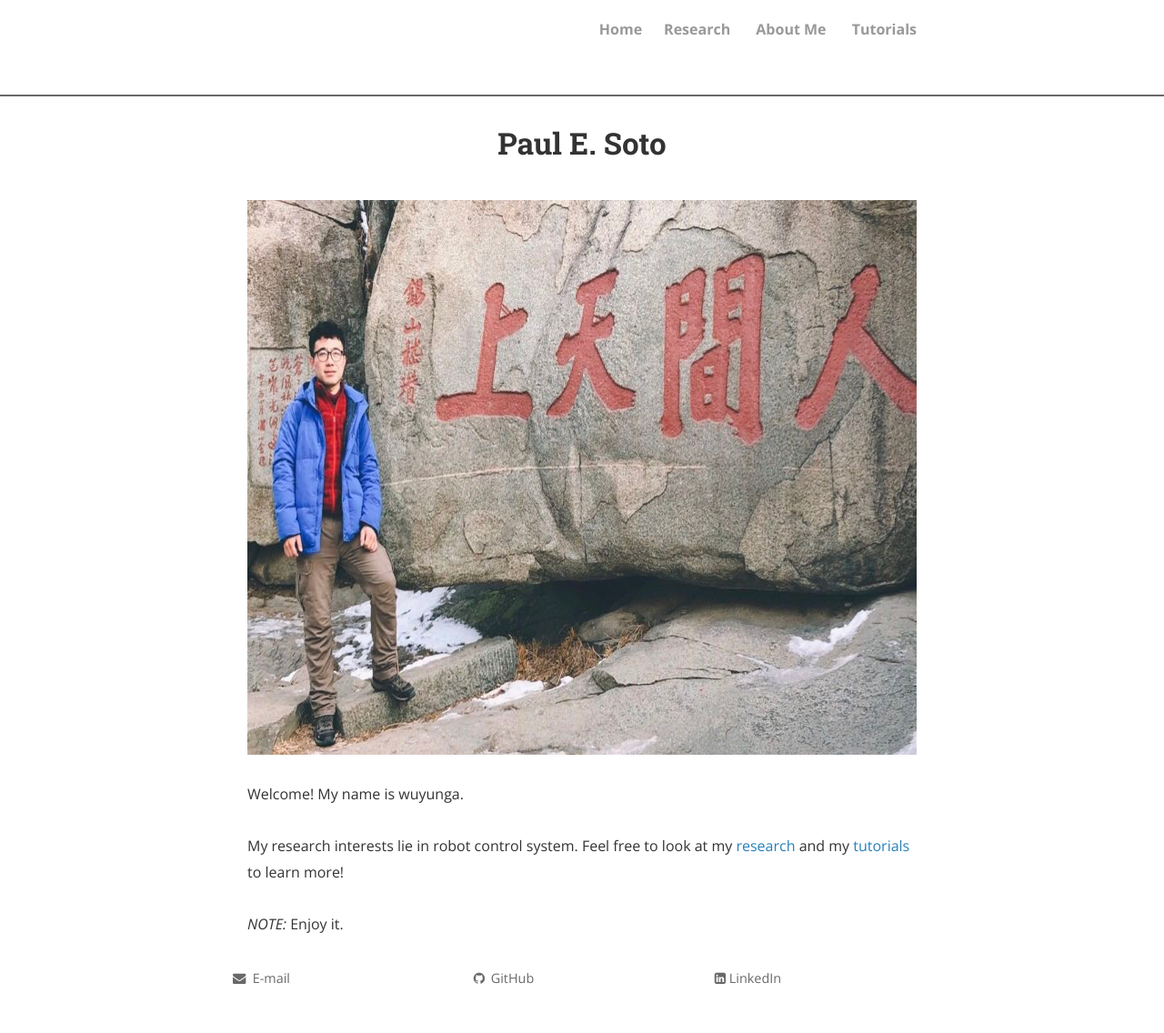
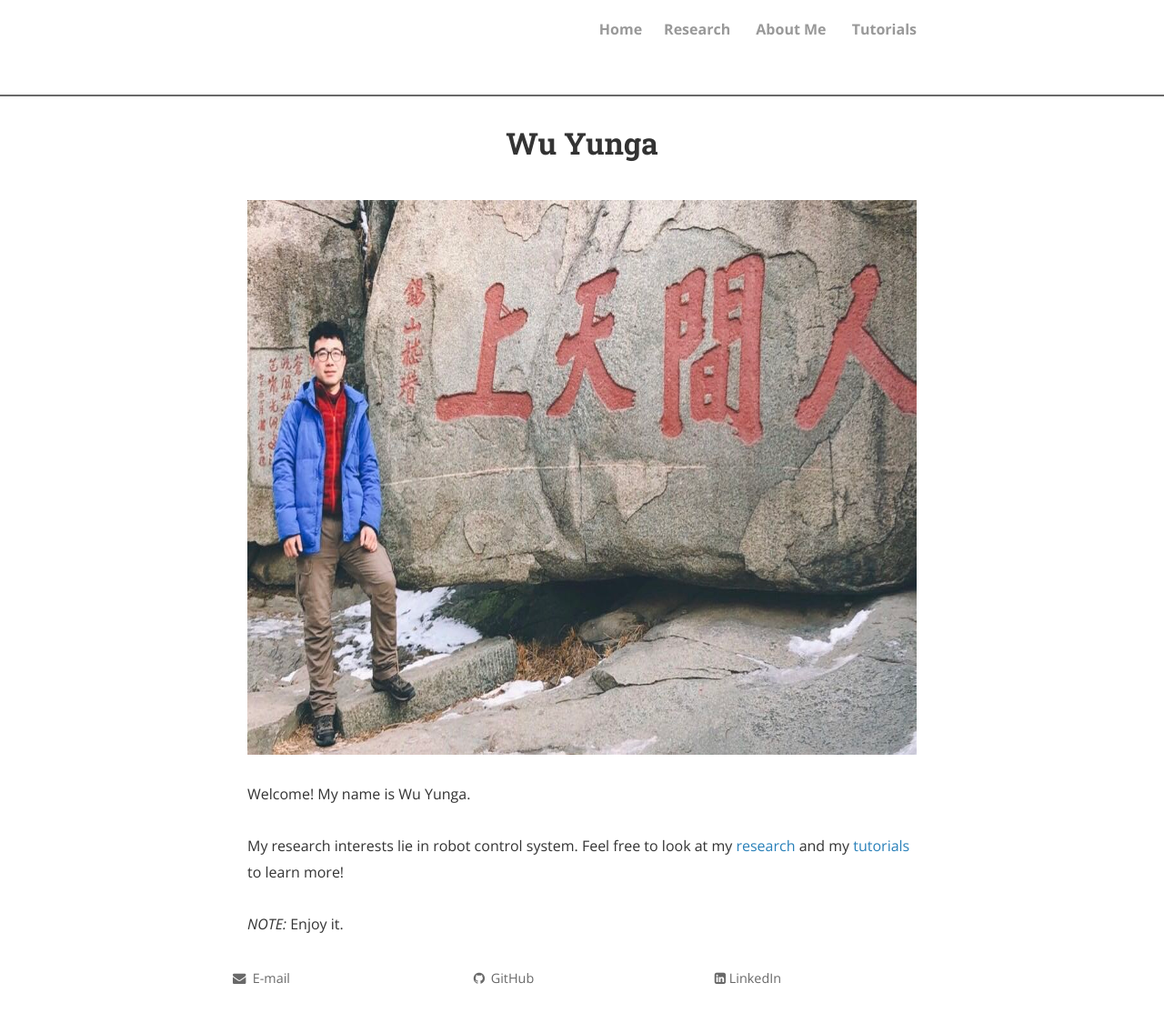
Before and after one commit to Yunga-Wu/Yunga-Wu.github.io, a Jekyll site: the page built from index.html, in a window 1280 px wide. Shown: the whole page at 91% size. Built offline with Jekyll 4.4.1, drawn with Linux system fonts in a browser that asks for light colours; nearby versions of some CDN libraries; comment, search, counter and statistics services are not loaded; a style sheet for code colours, icons or effects is not loaded.

Commit message:
Update index.html

```diff
--- a/index.html
+++ b/index.html
@@ -1,6 +1,6 @@
 ---
 layout: page
-title: Paul E. Soto
+title: Wu Yunga
 ---
 <div class="home">
   <script async src="https://www.googletagmanager.com/gtag/js?id=UA-108085250-1"></script>
@@ -15,7 +15,7 @@ title: Paul E. Soto
 
 <img src="profile_picture.jpg" alt="Yunga Wu pic" style="width:1045px;height:610px;" title="Yunga Wu"; algin="middle">
 <br>
-Welcome! My name is wuyunga.
+Welcome! My name is Wu Yunga.
 
 <br><br>
 My research interests lie in robot control system. Feel free to look at my <a href="https://yunga-wu.github.io/research" target="_self">research</a> and my <a href="https://yunga-wu.github.io/research" target="_self">tutorials</a> to learn more!
```
